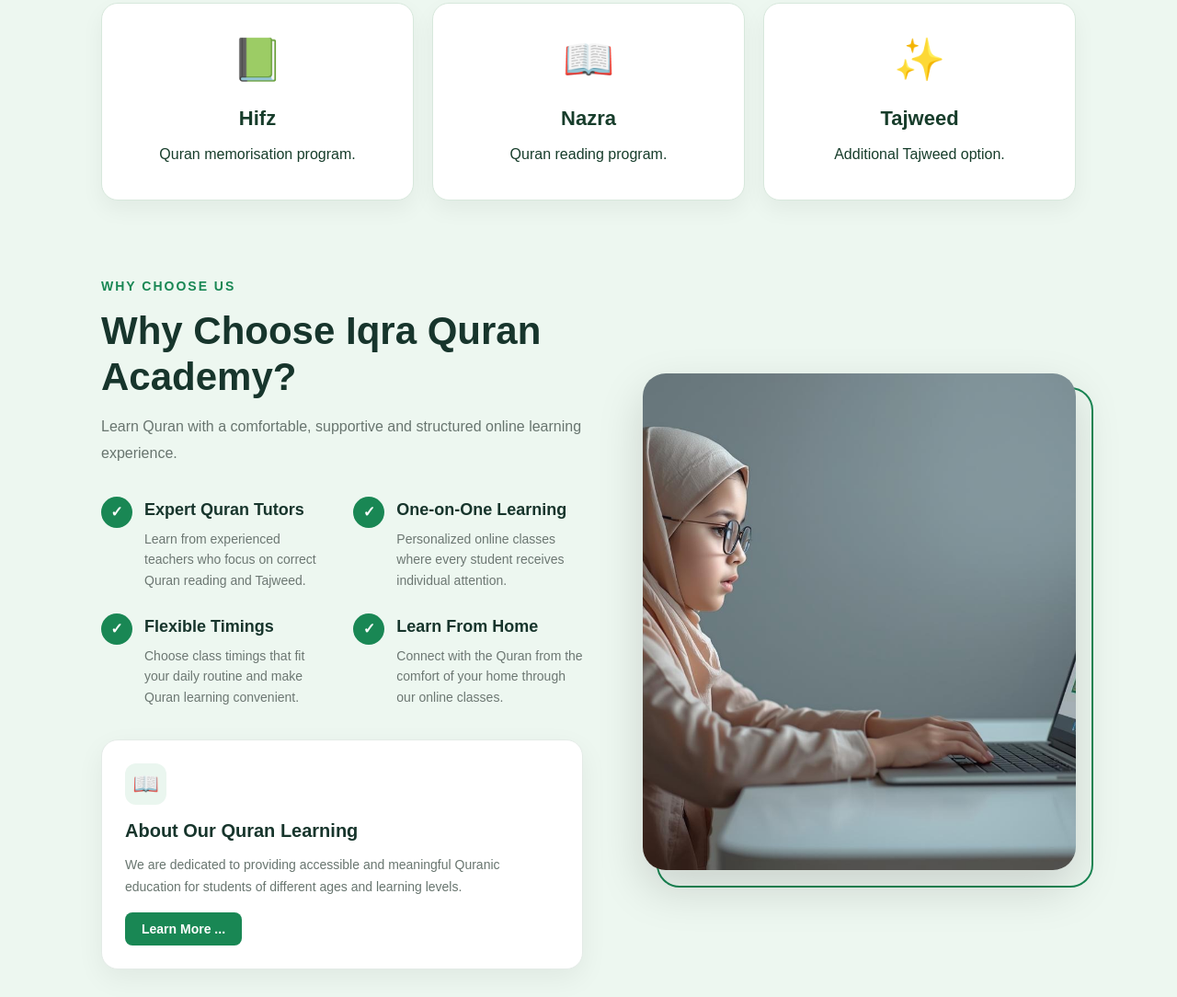
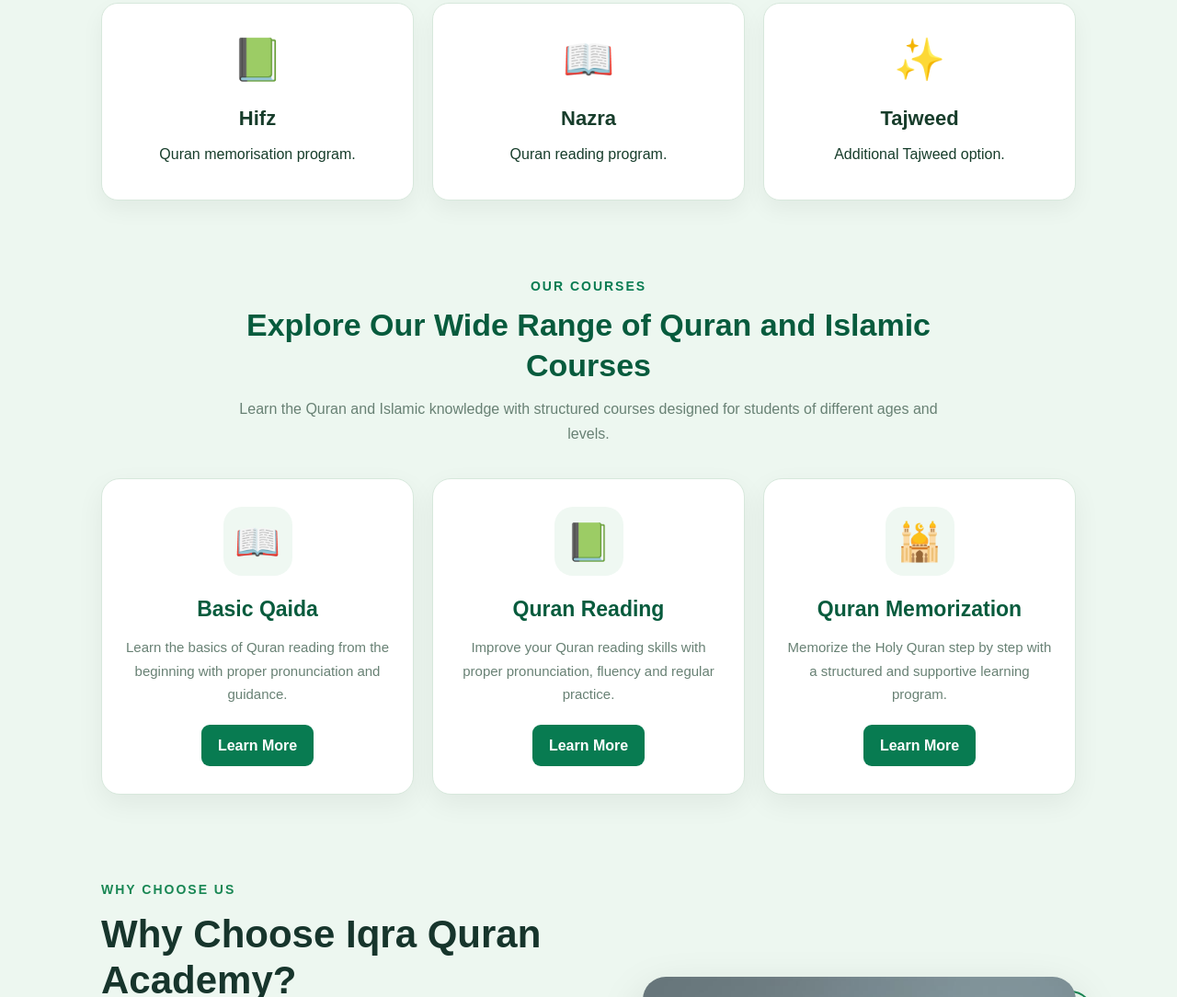
Before and after one commit to awantvhouse-crypto/IQRA-QURAN.ACADEMY, a plain HTML site: page index.html in a window 1280 px wide. Shown: the part 2597-3681 px from the top of the page at 92% size. Drawn offline with Linux system fonts and the light colour scheme.

Commit message:
Add section for Quran and Islamic courses
Added a new section to showcase various Quran and Islamic courses, including descriptions and links for each course.

```diff
--- a/index.html
+++ b/index.html
@@ -2137,6 +2137,81 @@
 </div>
 
 </section>
+  <!-- EXPLORE OUR WIDE RANGE OF QURAN AND ISLAMIC COURSES -->
+
+<section id="wide-courses">
+
+  <div class="wide-courses-title">
+
+    <span>OUR COURSES</span>
+
+    <h2>
+      Explore Our Wide Range of Quran and Islamic Courses
+    </h2>
+
+    <p>
+      Learn the Quran and Islamic knowledge with structured
+      courses designed for students of different ages and levels.
+    </p>
+
+  </div>
+
+  <div class="wide-course-grid">
+
+    <div class="wide-course-card">
+
+      <div class="wide-course-icon">📖</div>
+
+      <h3>Basic Qaida</h3>
+
+      <p>
+        Learn the basics of Quran reading from the beginning
+        with proper pronunciation and guidance.
+      </p>
+
+      <a href="#start" class="wide-course-button">
+        Learn More
+      </a>
+
+    </div>
+
+    <div class="wide-course-card">
+
+      <div class="wide-course-icon">📗</div>
+
+      <h3>Quran Reading</h3>
+
+      <p>
+        Improve your Quran reading skills with proper
+        pronunciation, fluency and regular practice.
+      </p>
+
+      <a href="#start" class="wide-course-button">
+        Learn More
+      </a>
+
+    </div>
+
+    <div class="wide-course-card">
+
+      <div class="wide-course-icon">🕌</div>
+
+      <h3>Quran Memorization</h3>
+
+      <p>
+        Memorize the Holy Quran step by step with a
+        structured and supportive learning program.
+      </p>
+
+      <a href="#start" class="wide-course-button">
+        Learn More
+      </a>
+
+    </div>
+
+  </div>
+
+</section>
   <!-- WHY CHOOSE IQRA QURAN ACADEMY -->
 
 <section id="why-choose">
```
